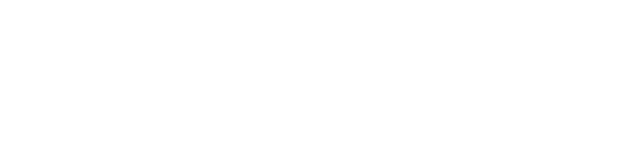
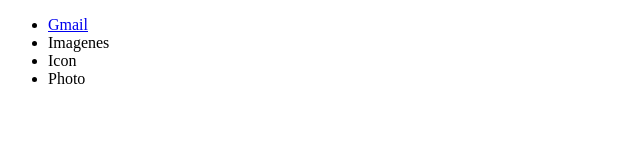
Before and after one commit to jazzielp/google_clone, a plain HTML site: page index.html in a window 1280 px wide. Shown: the whole page, without its empty margins (0-640 px from the left). Drawn offline with Linux system fonts and the light colour scheme; files that its build step writes are made by us from their sources.

Commit message:
Layout the header

```diff
--- a/index.html
+++ b/index.html
@@ -7,6 +7,15 @@
     <link rel="stylesheet" href="ccs/main.css">
 </head>
 <body>
-
+    <header>
+        <nav>
+            <ul>
+                <li><a href="#">Gmail</a></li>
+                <li><a href="#"></a>Imagenes</li>
+                <li><a href="#"></a>Icon</li>
+                <li><a href="#"></a>Photo</li>
+            </ul>
+        </nav>
+    </header>
 </body>
 </html>
```
